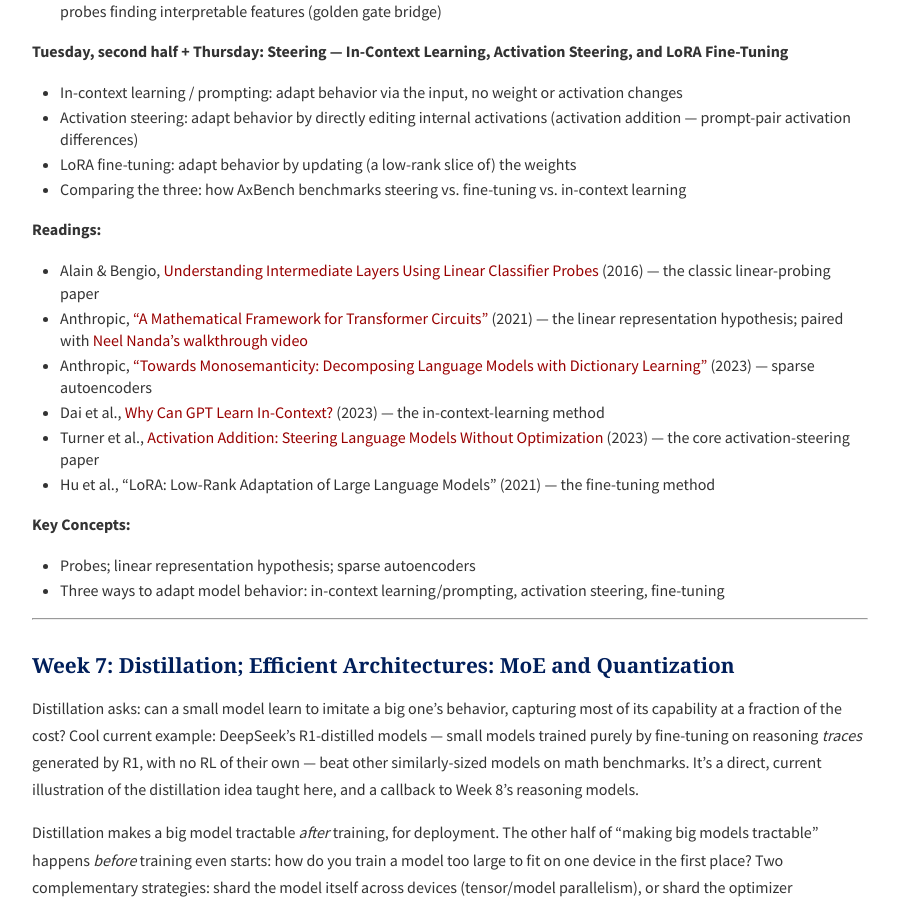
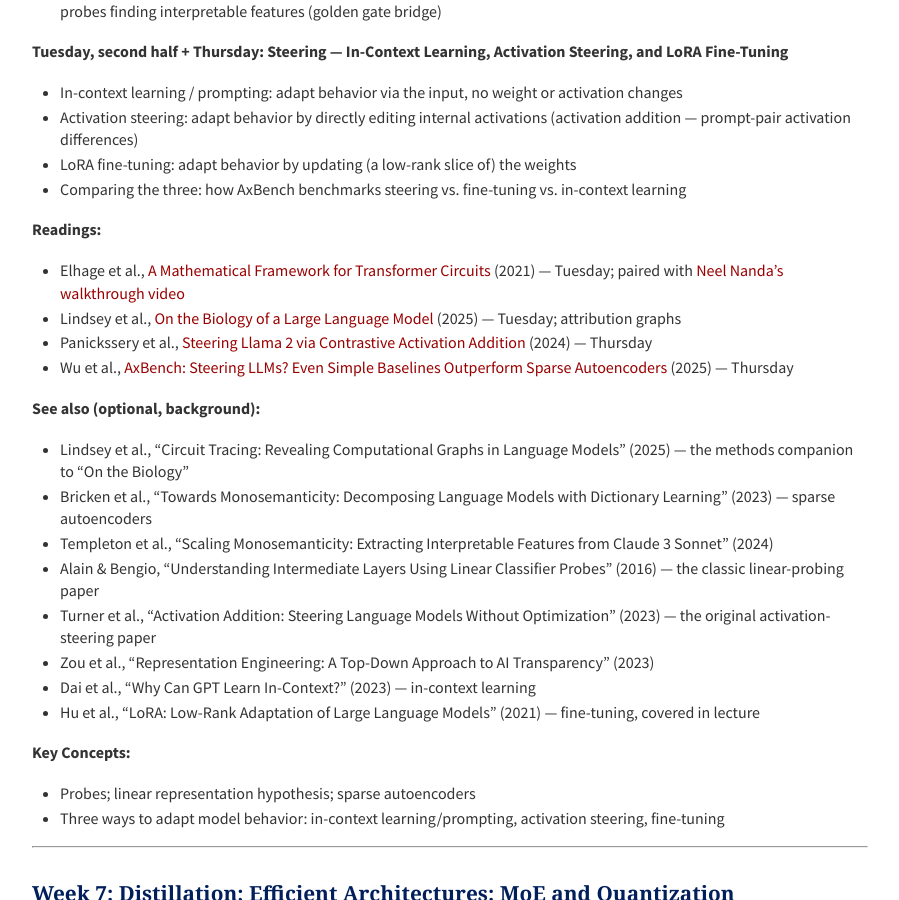
Before and after one commit to ungarl/CIS6220, a Jekyll site: the page built from topics.md, in a window 1280 px wide and 900 px high, scrolled down 7305 px. Shown: the whole window, without its empty margins (190-1089 px from the left). Built offline with Jekyll 4.4.1, drawn with Linux system fonts in a browser that asks for light colours; some web fonts are replaced.

Commit message:
Week 6: sync readings to assigned papers; move LoRA etc. to optional
Co-Authored-By: Claude Opus 5.5 <noreply@anthropic.com>

```diff
--- a/topics.md
+++ b/topics.md
@@ -338,12 +338,21 @@ directly editing its internal activations?
 
 **Readings:**
 
-- Alain & Bengio, [Understanding Intermediate Layers Using Linear Classifier Probes](https://arxiv.org/abs/1610.01644) (2016) — the classic linear-probing paper
-- Anthropic, ["A Mathematical Framework for Transformer Circuits"](https://transformer-circuits.pub/2021/framework/index.html) (2021) — the linear representation hypothesis; paired with [Neel Nanda's walkthrough video](https://www.youtube.com/watch?v=KV5gbOmHbjU)
-- Anthropic, ["Towards Monosemanticity: Decomposing Language Models with Dictionary Learning"](https://transformer-circuits.pub/2023/monosemantic-features) (2023) — sparse autoencoders
-- Dai et al., [Why Can GPT Learn In-Context?](https://arxiv.org/abs/2212.10559) (2023) — the in-context-learning method
-- Turner et al., [Activation Addition: Steering Language Models Without Optimization](https://arxiv.org/abs/2308.10248) (2023) — the core activation-steering paper
-- Hu et al., "LoRA: Low-Rank Adaptation of Large Language Models" (2021) — the fine-tuning method
+- Elhage et al., [A Mathematical Framework for Transformer Circuits](https://transformer-circuits.pub/2021/framework/index.html) (2021) — Tuesday; paired with [Neel Nanda's walkthrough video](https://www.youtube.com/watch?v=KV5gbOmHbjU)
+- Lindsey et al., [On the Biology of a Large Language Model](https://transformer-circuits.pub/2025/attribution-graphs/biology.html) (2025) — Tuesday; attribution graphs
+- Panickssery et al., [Steering Llama 2 via Contrastive Activation Addition](https://arxiv.org/abs/2312.06681) (2024) — Thursday
+- Wu et al., [AxBench: Steering LLMs? Even Simple Baselines Outperform Sparse Autoencoders](https://arxiv.org/abs/2501.17148) (2025) — Thursday
+
+**See also (optional, background):**
+
+- Lindsey et al., "Circuit Tracing: Revealing Computational Graphs in Language Models" (2025) — the methods companion to "On the Biology"
+- Bricken et al., "Towards Monosemanticity: Decomposing Language Models with Dictionary Learning" (2023) — sparse autoencoders
+- Templeton et al., "Scaling Monosemanticity: Extracting Interpretable Features from Claude 3 Sonnet" (2024)
+- Alain & Bengio, "Understanding Intermediate Layers Using Linear Classifier Probes" (2016) — the classic linear-probing paper
+- Turner et al., "Activation Addition: Steering Language Models Without Optimization" (2023) — the original activation-steering paper
+- Zou et al., "Representation Engineering: A Top-Down Approach to AI Transparency" (2023)
+- Dai et al., "Why Can GPT Learn In-Context?" (2023) — in-context learning
+- Hu et al., "LoRA: Low-Rank Adaptation of Large Language Models" (2021) — fine-tuning, covered in lecture
 
 **Key Concepts:**
 
```
